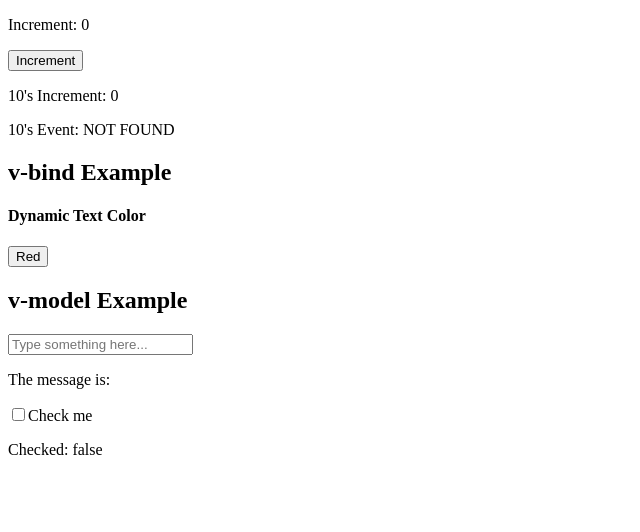
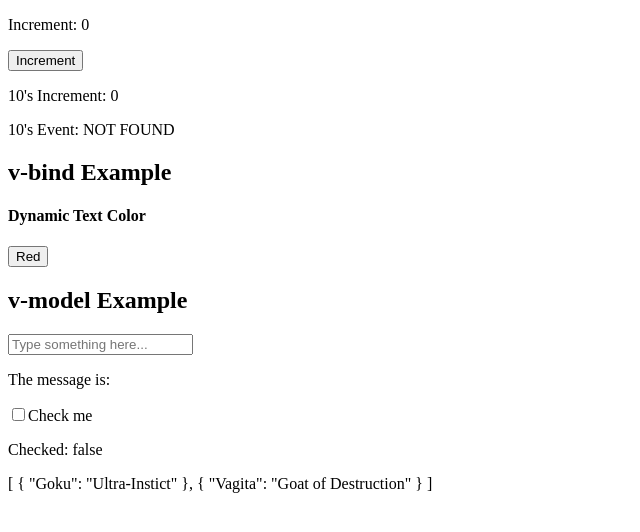
Before and after one commit to mismailzz/vue-sandbox-proj, a Vue app: page / in a window 1280 px wide. Before the commit this address had no page. Shown: the top 532 px of the page, without its empty margins (0-640 px from the left). Built offline with nearby package versions, Linux system fonts and the light colour scheme.

Commit message:
adding props example

```diff
--- a/src/App.vue
+++ b/src/App.vue
@@ -1,44 +1,22 @@
 <script>
 import IncCounter from './components/IncCounter.vue'
 import BenSimpleExample from './components/BenSimpleExample.vue'
+import propsExample from './components/propsExample.vue'
 
 export default {
   components: {
     IncCounter,
     BenSimpleExample,
+    propsExample,
   },
   /*Adding @bencodezen code*/
   data() {
     return {
-      message: "Hello it works",
-      listOfNumbers: [
-        {
-          name: 1,
-          id: "6a887cd2-f0bf-4321-b192-92016f82a883",
-          list: [1, 2, 3],
-        },
-        {
-          name: 2,
-          id: "8d14d90b-2d47-473e-8293-d5c324111d0d",
-          list: [1, 2, 3],
-        },
-        {
-          name: 3,
-          id: "cd806d65-2309-4625-9104-dcd636cd79b5",
-          list: [1, 2, 3],
-        },
-        {
-          name: 4,
-          id: "00c939cd-fbf4-46d0-8e61-0bc2ce8a5332",
-          list: [1, 2, 3],
-        },
-        {
-          name: 5,
-          id: "295a8170-59c1-4462-9de1-3c9cd41cedab",
-          list: [1, 2, 3],
-        },
+      characterList: [
+        {"Goku": "Ultra-Instict"},
+        {"Vagita": "Goat of Destruction"}
       ],
-    };
+    }
   },
 }
 
@@ -48,6 +26,11 @@ export default {
   <div id="app">
     <IncCounter />
     <BenSimpleExample />
+    <propsExample :character="characterList"/> <!--we can also pass func. from parents but not
+    recommended approach because parent need to do lot of stuff. Will study a bit later that why
+    we dont use props for passing func. Now we are binding dynamic variable and passing to
+    component. Its kind of passing the properties to the components, on which child will work like
+    kind of a func-->
 
 
   </div>
--- /dev/null
+++ b/src/components/propsExample.vue
@@ -0,0 +1,16 @@
+<script>
+    export default {
+        props: {
+            character: {
+                type: Array,
+                required: true,
+            }
+        }
+    }
+</script>
+
+<template>
+    <div>
+        <p> {{ character }}</p>
+    </div>
+</template>
```
